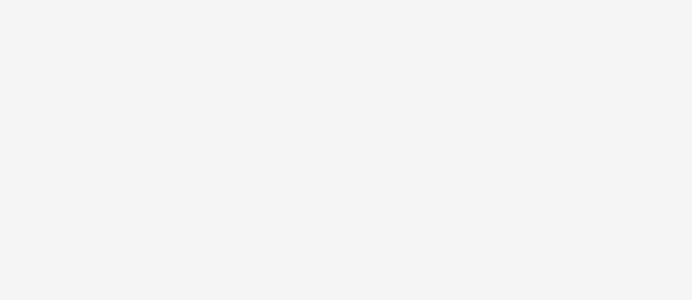
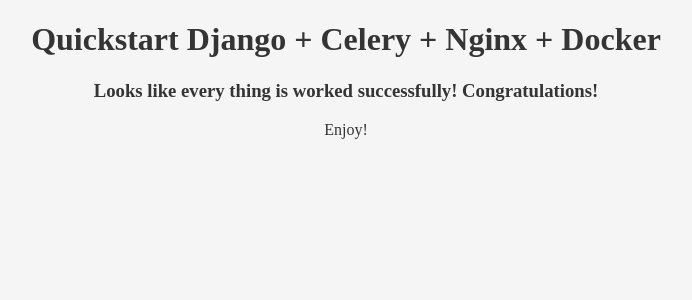
Before and after one commit to LazerCube/django-quickstart-celery-docker, a Django app: page / in a window 1280 px wide. Before the commit the part shown is empty. Shown: the top 300 px of the page, without its empty margins (294-986 px from the left). Run offline with Django 3.2, Linux system fonts and the light colour scheme; parts of the project's set-up code (start-up, migrations or seed data) failed here and were passed over.

Commit message:
Tweak welcome template.

```diff
--- a/project/modules/core/templates/core/base.html
+++ b/project/modules/core/templates/core/base.html
@@ -1,3 +1 @@
 {% extends "project/base.html" %}
-
-{% block title %}{{ super }} | Core{% endblock%}
--- a/project/modules/core/templates/core/views/welcome.html
+++ b/project/modules/core/templates/core/views/welcome.html
@@ -1,4 +1,11 @@
 {% extends "core/base.html" %}
 
-<h1>Quickstart Django + Celery + Nginx + Docker</h1>
-<h3>Welcome</h3>
+{% block title %}{{ block.super }} | Welcome{% endblock%}
+
+{% block content %}
+<div style="text-align: center;">
+    <h1>Quickstart Django + Celery + Nginx + Docker</h1>
+    <h3>Looks like every thing is worked successfully! Congratulations!</h3>
+    <p>Enjoy!</p>
+</div>
+{% endblock%}
--- a/project/templates/project/base.html
+++ b/project/templates/project/base.html
@@ -6,7 +6,7 @@
         {% block meta-head %}
             <meta charset="utf-8">
             <meta name="viewport" content="width=device-width, initial-scale=1, shrink-to-fit=no">
-            <title>{% block title  %}Django + Celery + Ngnix + Docker | {% endblock %}</title>
+            <title>{% block title  %}Django + Celery + Ngnix + Docker {% endblock %}</title>
         {% endblock %}
         {% block styles-head %}
             <!--  CSS  -->
```
